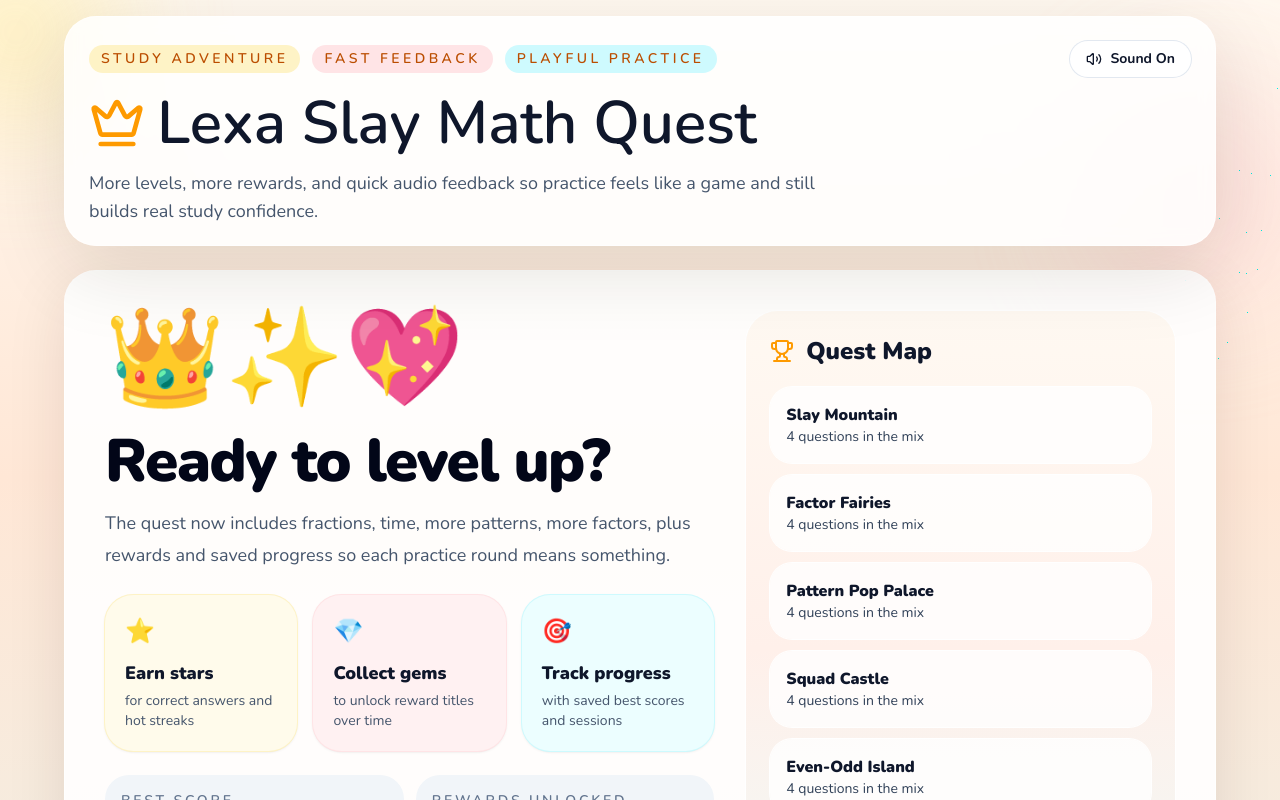
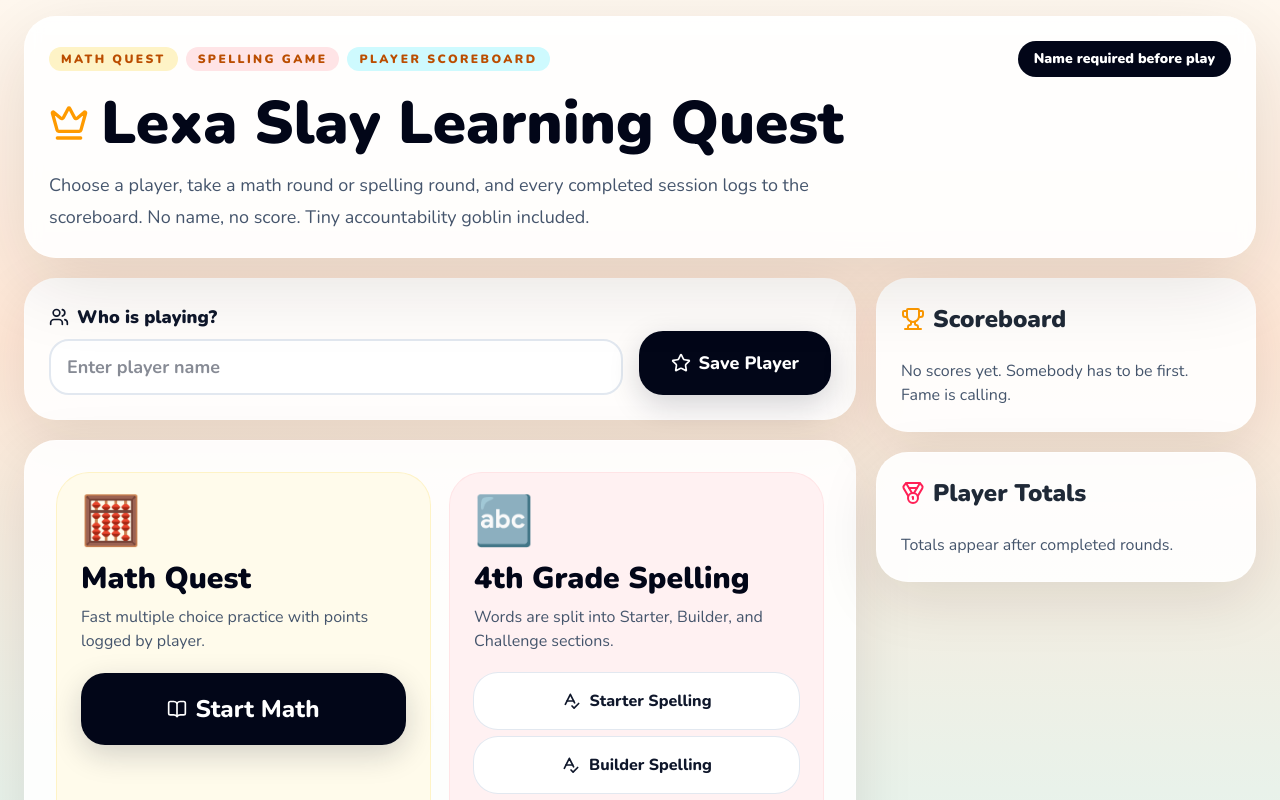
Before and after one commit to titanmarketingllc/lexa_slay_math, a Next.js app: page / in a window 1280 px wide. Shown: the top 800 px of the page. Built offline with nearby package versions, Linux system fonts and the light colour scheme.

Commit message:
Use Lexa Slay learning hub

```diff
--- a/app/page.tsx
+++ b/app/page.tsx
@@ -1,5 +1,5 @@
-import LexaSlayMathQuest from "@/components/lexa-slay-math-quest";
+import LexaSlayLearningHub from "@/components/lexa-slay-learning-hub";
 
 export default function Home() {
-  return <LexaSlayMathQuest />;
+  return <LexaSlayLearningHub />;
 }
```
